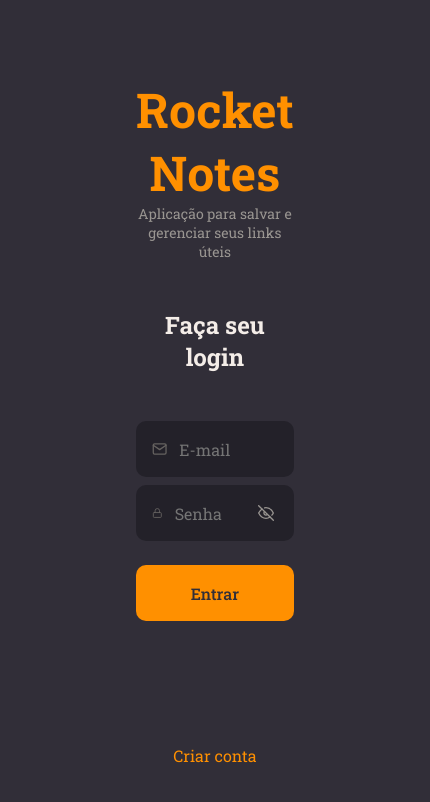
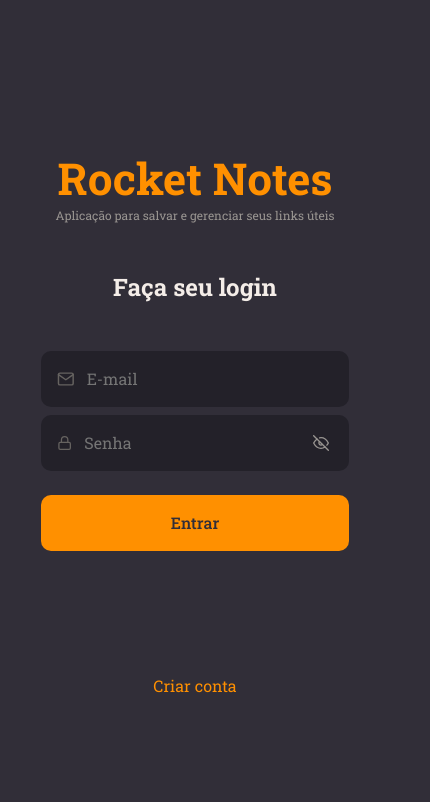
Before and after one commit to Kennedysena/Rocketnotes, a React (Vite) app: page / in a window 390 px wide. Shown: the top 802 px of the page, 430 px wide, since content can reach past the window. Built offline with nearby package versions, Linux system fonts and the light colour scheme.

Commit message:
style: Style adjustments for mobile responsiveness.

```diff
--- a/src/components/Header/styles.js
+++ b/src/components/Header/styles.js
@@ -1,5 +1,7 @@
 import { Link } from "react-router-dom";
 import styled from "styled-components";
+
+import { DEVICE_BREAKPOINTS } from "../../styles/deviceBreakpoints";
 
 export const Container = styled.header`
   grid-area: header; // cabeçalho fica fixo
@@ -12,6 +14,10 @@ export const Container = styled.header`
   display: flex;
   justify-content: space-between;
   padding: 0 8rem;
+
+  @media (max-width: ${DEVICE_BREAKPOINTS.MD}) {
+    padding: 0 2.5rem;
+  }
 `;
 
 export const Profiler = styled(Link)`
@@ -38,6 +44,10 @@ export const Profiler = styled(Link)`
     font-size: 1.8rem;
     color: ${({ theme }) => theme.COLORS.WHITE};
   }
+
+  @media (max-width: ${DEVICE_BREAKPOINTS.MD}) {
+    margin-right: 5rem;
+  }
 `;
 
 export const Logout = styled.button`
@@ -49,3 +59,24 @@ export const Logout = styled.button`
     font-size: 3.6rem;
   }
 `;
+
+export const Menu = styled.button`
+  background: none;
+  border: none;
+  display: none;
+
+  > svg {
+    color: ${({ theme }) => theme.COLORS.WHITE};
+    font-size: 3.6rem;
+  }
+
+  @media (max-width: ${DEVICE_BREAKPOINTS.MD}) {
+    display: block;
+  }
+
+  @media (max-width: ${DEVICE_BREAKPOINTS.XS}) {
+    > svg {
+      font-size: 2rem;
+    }
+  }
+`;
--- a/src/components/Modal/styles.js
+++ b/src/components/Modal/styles.js
@@ -1,4 +1,6 @@
 import styled from "styled-components";
+
+import { DEVICE_BREAKPOINTS } from "../../styles/deviceBreakpoints";
 
 export const ModalOverlay = styled.div`
   position: fixed;
@@ -47,4 +49,7 @@ export const ModalContent = styled.div`
       color: ${({ theme }) => theme.COLORS.WHITE};
     }
   }
+  @media (max-width: ${DEVICE_BREAKPOINTS.MD}) {
+    width: 37rem;
+  }
 `;
--- a/src/components/Section/styles.js
+++ b/src/components/Section/styles.js
@@ -12,12 +12,6 @@ export const Container = styled.section`
     margin-bottom: 2.8rem;
     color: ${({ theme }) => theme.COLORS.GRAY_100};
     font-size: 2rem;
-    font-weight: 400;
-  }
-
-  >span {
-    color: ${({ theme }) => theme.COLORS.BACKGROUND_900};
-    font-size: 1.5rem;
     font-weight: 500;
   }
 `;
--- a/src/pages/Details/style.js
+++ b/src/pages/Details/style.js
@@ -1,4 +1,6 @@
 import styled from "styled-components";
+
+import { DEVICE_BREAKPOINTS } from "../../styles/deviceBreakpoints";
 
 export const Container = styled.div`
   width: 100%;
@@ -12,6 +14,7 @@ export const Container = styled.div`
     overflow-y: scroll;
     padding: 6.4rem 0;
   }
+
 `;
 
 export const Links = styled.ul`
@@ -51,4 +54,9 @@ export const Content = styled.div`
     margin-top: 1.6rem;
     text-align: justify;
   }
+
+
+  @media (max-width: ${DEVICE_BREAKPOINTS.MD}) {
+    padding: 0 3rem;
+  }
 `;
--- a/src/pages/Home/styles.js
+++ b/src/pages/Home/styles.js
@@ -1,5 +1,7 @@
 import { Link } from "react-router-dom";
 import styled from "styled-components";
+
+import { DEVICE_BREAKPOINTS } from "../../styles/deviceBreakpoints";
 
 export const Container = styled.div`
   width: 100%;
@@ -15,6 +17,16 @@ export const Container = styled.div`
     "newnote content";
 
   background-color: ${({ theme }) => theme.COLORS.BACKGROUND_800};
+
+  @media (max-width: ${DEVICE_BREAKPOINTS.MD}) {
+    grid-template-columns: auto;
+    grid-template-rows: auto 1fr;
+    grid-template-areas:
+      "header"
+      "search"
+      "content"
+      ;
+  }
 `;
 export const Brand = styled.div`
   grid-area: brand;
@@ -32,6 +44,10 @@ export const Brand = styled.div`
     color: ${({ theme }) => theme.COLORS.ORANGE};
     margin: 3.4rem 0 3.5rem 0;
   }
+
+  @media (max-width: ${DEVICE_BREAKPOINTS.MD}) {
+    display: none;
+  }
 `;
 
 export const Menu = styled.ul`
@@ -42,7 +58,7 @@ export const Menu = styled.ul`
   overflow-y: auto;
 
   &::-webkit-scrollbar {
-    width: .5rem;
+    width: 0.5rem;
   }
 
   &::-webkit-scrollbar-thumb {
@@ -62,11 +78,19 @@ export const Menu = styled.ul`
   > li {
     margin-bottom: 2.4rem;
   }
+
+  @media (max-width: ${DEVICE_BREAKPOINTS.MD}) {
+    display: none;
+  }
 `;
 
 export const Search = styled.div`
   grid-area: search;
   padding: 6.4rem 6.4rem 0;
+
+  @media (max-width: ${DEVICE_BREAKPOINTS.MD}) {
+    padding: 6.4rem 3rem 0;
+  }
 `;
 
 export const Content = styled.div`
@@ -75,7 +99,7 @@ export const Content = styled.div`
   overflow-y: auto;
 
   &::-webkit-scrollbar {
-    width: .5rem;
+    width: 0.5rem;
   }
 
   &::-webkit-scrollbar-thumb {
@@ -89,6 +113,10 @@ export const Content = styled.div`
 
   &::-webkit-scrollbar-track {
     background-color: ${({ theme }) => theme.COLORS.BACKGROUND_900};
+  }
+
+  @media (max-width: ${DEVICE_BREAKPOINTS.MD}) {
+    padding: 0 3rem;
   }
 `;
 
@@ -105,4 +133,8 @@ export const NewNote = styled(Link)`
   svg {
     margin-right: 8px;
   }
+
+  @media (max-width: ${DEVICE_BREAKPOINTS.MD}) {
+    display: none;
+  }
 `;
--- a/src/pages/New/styles.js
+++ b/src/pages/New/styles.js
@@ -36,5 +36,9 @@ export const Form = styled.form`
       font-size: 2rem;
       color: ${({ theme }) => theme.COLORS.GRAY_100};
     }
+
+    span {
+
+    }
   }
 `;
--- a/src/pages/SignIn/styles.js
+++ b/src/pages/SignIn/styles.js
@@ -1,11 +1,14 @@
 import styled from "styled-components";
 
 import backgroundImg from "../../assets/background.png";
+import { DEVICE_BREAKPOINTS } from "../../styles/deviceBreakpoints";
 
 export const Container = styled.div`
   height: 100vh;
   display: flex;
   align-items: stretch;
+
+
 `;
 
 export const Form = styled.form`
@@ -40,6 +43,21 @@ export const Form = styled.form`
     color: ${({ theme }) => theme.COLORS.RED};
     margin: 0 auto 1rem;
   }
+
+  @media (max-width: ${DEVICE_BREAKPOINTS.MD}) {
+    padding: 0 4rem 0 4rem;
+    margin: 0 auto;
+
+    > h1 {
+      font-size: 4.4rem;
+      color: ${({ theme }) => theme.COLORS.ORANGE};
+    }
+
+    > p {
+      font-size: 1.2rem;
+      color: ${({ theme }) => theme.COLORS.GRAY_100};
+    }
+  }
 `;
 
 export const Background = styled.div`
@@ -48,4 +66,8 @@ export const Background = styled.div`
   background-repeat: no-repeat;
   background-position: center center;
   background-size: cover;
+
+  @media (max-width: ${DEVICE_BREAKPOINTS.MD}) {
+    display: none;
+  }
 `;
--- a/src/pages/SignUp/styles.js
+++ b/src/pages/SignUp/styles.js
@@ -1,6 +1,7 @@
 import styled from "styled-components";
 
 import backgroundImg from "../../assets/background.png";
+import { DEVICE_BREAKPOINTS } from "../../styles/deviceBreakpoints";
 
 export const Container = styled.div`
   height: 100vh;
@@ -20,6 +21,7 @@ export const Form = styled.form`
     font-size: 4.8rem;
     color: ${({ theme }) => theme.COLORS.ORANGE};
   }
+
   > h2 {
     font-size: 2.4rem;
     margin: 4.8rem 0;
@@ -39,6 +41,22 @@ export const Form = styled.form`
     color: ${({ theme }) => theme.COLORS.RED};
     margin: 0 auto 1rem;
   }
+
+
+  @media (max-width: ${DEVICE_BREAKPOINTS.MD}) {
+    padding: 0 4rem 0 4rem;
+    margin: 0 auto;
+
+    > h1 {
+      font-size: 4.4rem;
+      color: ${({ theme }) => theme.COLORS.ORANGE};
+    }
+
+    > p {
+      font-size: 1.2rem;
+      color: ${({ theme }) => theme.COLORS.GRAY_100};
+    }
+  }
 `;
 
 export const Background = styled.div`
@@ -47,4 +65,8 @@ export const Background = styled.div`
   background-repeat: no-repeat;
   background-position: center center;
   background-size: cover;
+
+  @media (max-width: ${DEVICE_BREAKPOINTS.MD}) {
+    display: none;
+  }
 `;
--- /dev/null
+++ b/src/styles/deviceBreakpoints.js
@@ -0,0 +1,7 @@
+export const DEVICE_BREAKPOINTS = {
+  XS: "360px",
+  SM: "425px",
+  MD: "768px",
+  LG: "1024px",
+  XL: "1280px",
+};
```
Also changed, not shown: 1 other file (tests, documents, lock files or other folders).
